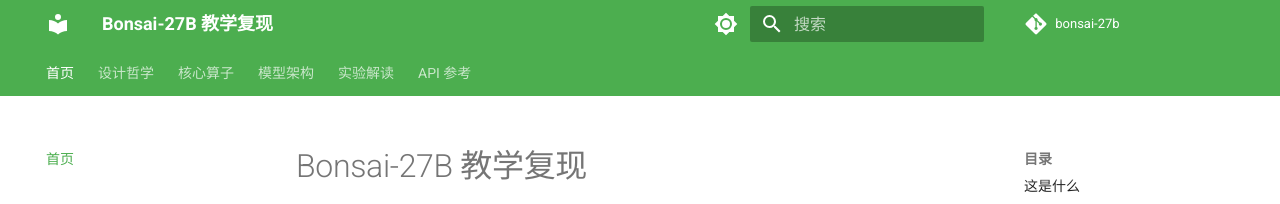
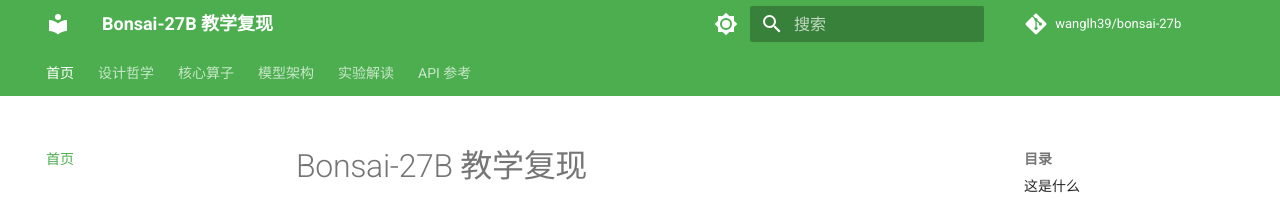
Before and after one commit to wanglh39/bonsai-27b, an MkDocs documentation site: the page built from docs/index.md, in a window 1280 px wide. Shown: the top 204 px of the page. Built offline with MkDocs 1.6.1 and Material for MkDocs 9.7.7, drawn with Linux system fonts in a browser that asks for light colours; comment, search, counter and statistics services are not loaded.

Commit message:
fix: 更新 repo_url 和 site_url 为正确地址

```diff
--- a/mkdocs.yml
+++ b/mkdocs.yml
@@ -1,7 +1,8 @@
 site_name: Bonsai-27B 教学复现
 site_description: 用 PyTorch 复现 Bonsai-27B 的核心算子与设计哲学
-repo_url: https://github.com/example/bonsai-27b
-repo_name: bonsai-27b
+repo_url: https://github.com/wanglh39/bonsai-27b
+repo_name: wanglh39/bonsai-27b
+site_url: https://wanglh39.github.io/bonsai-27b/
 
 theme:
   name: material
```
